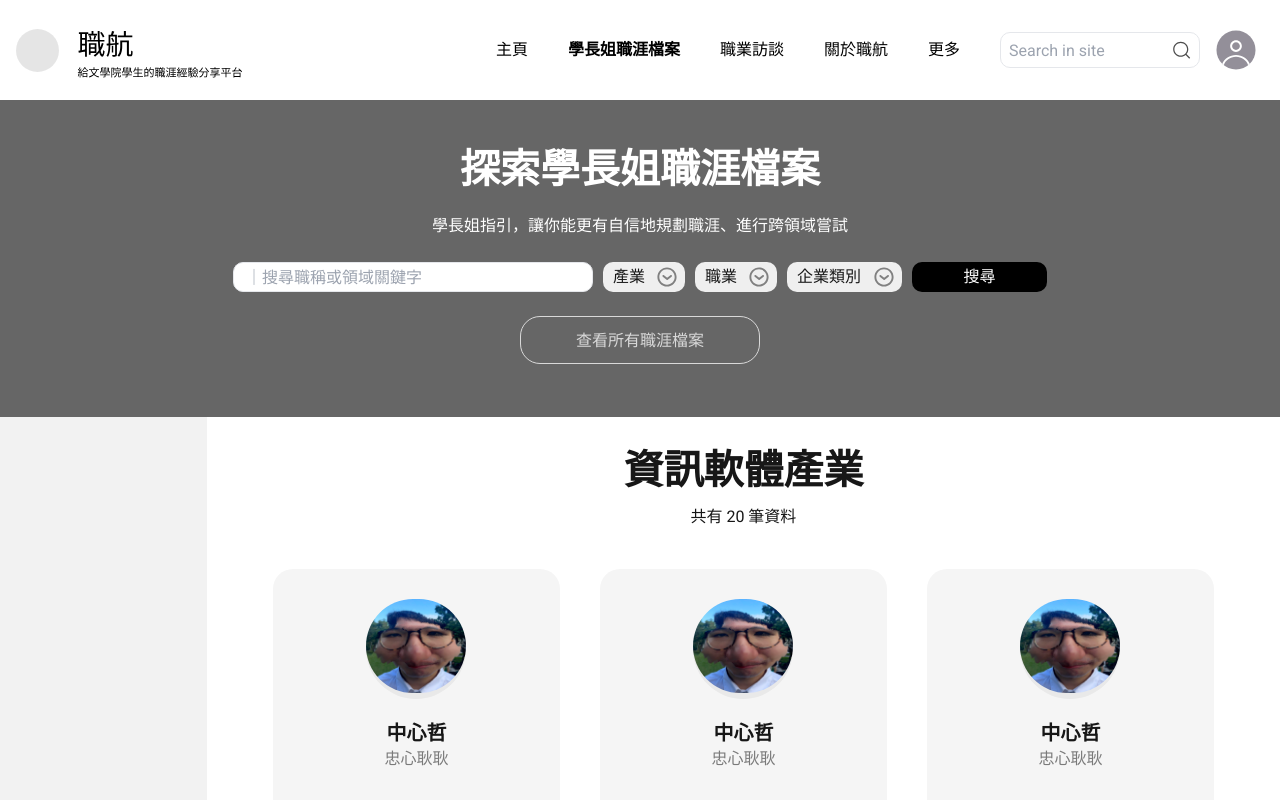
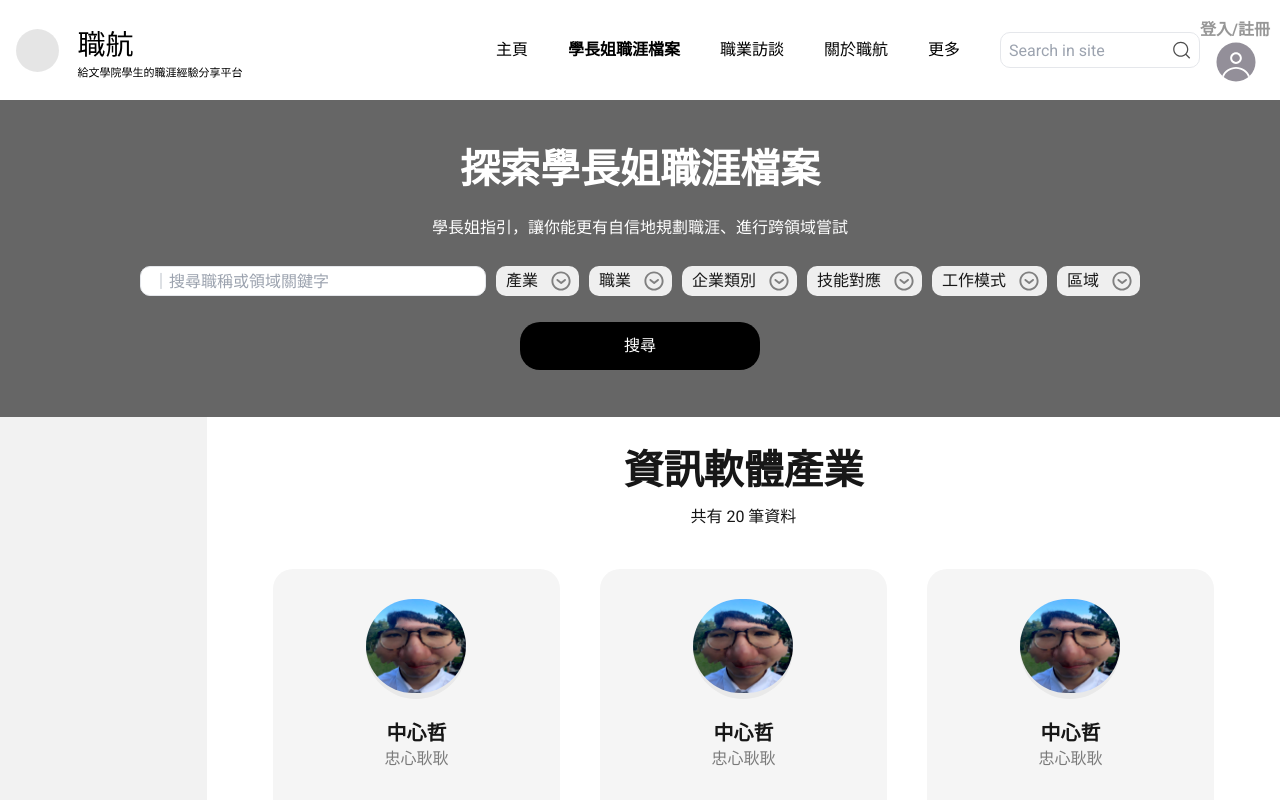
Before and after one commit to Sam-was-hereeee/career-nav, a Next.js app in the folder career-nav/: page /careerProfile in a window 1280 px wide. Shown: the top 800 px of the page. Built offline with nearby package versions, Linux system fonts and the light colour scheme.

Commit message:
UI update

```diff
--- a/career-nav/app/careerProfile/page.tsx
+++ b/career-nav/app/careerProfile/page.tsx
@@ -1,17 +1,17 @@
 import React from "react";
 import NaviBar from "../component/NaviBar/NaviBar";
-import ExploreProfile from "../component/ExploreProfile/ExploreProfile";
 import SideBar from "../component/SideBar/SideBar";
 import WishBox from "../component/WishBox/WishBox";
 import Footer from "../component/Footer/Footer";
 import SearchResult from "../component/SearchResult/SearchResult";
+import SearchProfile from "../component/SearchProfile/SearchProfile";
 
 const CareerProfilePage = () => {
   return (
     <div>
       <NaviBar currentPage={1} />
       <div className="w-full h-[100px] min-h-[100px]" />
-      <ExploreProfile />
+      <SearchProfile />
       <div className="flex w-full h-[1850px]">
         <SideBar />
         <SearchResult />
--- a/career-nav/app/component/ExploreProfile/ExploreProfile.tsx
+++ b/career-nav/app/component/ExploreProfile/ExploreProfile.tsx
@@ -9,7 +9,7 @@ const ExploreProfile = () => {
       <p className="text-base font-normal text-white">
         學長姐指引，讓你能更有自信地規劃職涯、進行跨領域嘗試
       </p>
-      <SearchBar></SearchBar>
+      <SearchBar />
       <Link
         className="w-[240px] h-[48px] bg-white/0 hover:bg-white/20 transition-all duration-300 ease-in text-[#D9D9D9] text-center border-[1px] border-[#D9D9D9] rounded-[20px] p-[12px]"
         href="/careerProfile"
--- a/career-nav/app/component/ExploreProfile/SearchBar/SearchBar.tsx
+++ b/career-nav/app/component/ExploreProfile/SearchBar/SearchBar.tsx
@@ -1,7 +1,7 @@
 "use client";
 
 import React from "react";
-import style from "/SearchBar.module.css";
+import TagSelect from "../../TagSelect/TagSelect";
 
 const SearchBar = () => {
   return (
@@ -13,63 +13,15 @@ const SearchBar = () => {
         type="text"
         placeholder="｜搜尋職稱或領域關鍵字"
       />
-      <label
-        className="flex relative w-[82px] h-[30px] items-center"
-        htmlFor="industry"
-      >
-        <select
-          name="industry"
-          id="industry"
-          className="w-[82px] h-[30px] rounded-[10px] px-[10px] py-[3px] appearance-none"
-          defaultValue={"default"}
-        >
-          <option value="default" disabled>
-            產業
-          </option>
-        </select>
-        <img
-          className="absolute w-6 h-6 right-[6px]"
-          src="/ExploreProfile/selectArrow.svg"
-        />
-      </label>
-      <label
-        className="flex relative w-[82px] h-[30px] items-center"
-        htmlFor="career"
-      >
-        <select
-          name="career"
-          id="career"
-          className="w-[82px] h-[30px] rounded-[10px] px-[10px] py-[3px] appearance-none"
-          defaultValue={"default"}
-        >
-          <option value="default" disabled>
-            職業
-          </option>
-        </select>
-        <img
-          className="absolute w-6 h-6 right-[6px]"
-          src="/ExploreProfile/selectArrow.svg"
-        />
-      </label>
-      <label
-        className="flex relative w-[115px] h-[30px] items-center"
-        htmlFor="corpType"
-      >
-        <select
-          name="corpType"
-          id="corpType"
-          className="w-[115px] h-[30px] rounded-[10px] px-[10px] py-[3px] appearance-none"
-          defaultValue={"default"}
-        >
-          <option value="default" disabled>
-            企業類別
-          </option>
-        </select>
-        <img
-          className="absolute w-6 h-6 right-[6px]"
-          src="/ExploreProfile/selectArrow.svg"
-        />
-      </label>
+      <TagSelect id="industry" option={["test"]} opValue={["test"]}>
+        產業
+      </TagSelect>
+      <TagSelect id="career" option={[]} opValue={[]}>
+        職業
+      </TagSelect>
+      <TagSelect id="corpType" option={[]} opValue={[]}>
+        企業類別
+      </TagSelect>
       <button className="min-w-[135px] min-h-[30px] rounded-[10px] text-center text-white bg-black hover:bg-white/20 transition-all duration-300 ease-in">
         搜尋
       </button>
--- a/career-nav/app/component/NaviBar/AccountBtn/AccountBtn.tsx
+++ b/career-nav/app/component/NaviBar/AccountBtn/AccountBtn.tsx
@@ -1,9 +1,24 @@
 "use client";
 
+import Link from "next/link";
 import React from "react";
 
-const AccountBtn = () => {
+interface Props {
+  currentPage: number;
+}
+
+const AccountBtn = ({ currentPage }: Props) => {
   return (
+    <div>
+      <Link
+        className={
+          "text-base font-bold hover:text-black transition-all duration-200 ease-in" +
+          (currentPage === 5 ? " text-black" : " text-[#979797]")
+        }
+        href="/login"
+      >
+        登入/註冊
+      </Link>
       <div
         className="w-[40px] h-[40px] rounded-full ml-4 mr-6"
         onClick={() => {
@@ -12,6 +27,7 @@ const AccountBtn = () => {
       >
         <img className="w-full h-full" src="/NaviBar/avatar.svg" />
       </div>
+    </div>
   );
 };
 
--- a/career-nav/app/component/NaviBar/NaviBar.tsx
+++ b/career-nav/app/component/NaviBar/NaviBar.tsx
@@ -4,7 +4,7 @@ import SearchBar from "./SearchBar/SearchBar";
 import AccountBtn from "./AccountBtn/AccountBtn";
 
 interface Props {
-  currentPage: number; //0、1、2、3、4 將目前所在頁面的navigation文字功能取消並加粗體
+  currentPage: number; //0、1、2、3、4、5(login/register) 將目前所在頁面的navigation文字功能取消並加粗體
 }
 
 const NaviBar = ({ currentPage }: Props) => {
@@ -41,7 +41,7 @@ const NaviBar = ({ currentPage }: Props) => {
           ))}
           <SearchBar></SearchBar>
         </div>
-        <AccountBtn></AccountBtn>
+        <AccountBtn currentPage={currentPage} />
       </div>
     </div>
   );
--- /dev/null
+++ b/career-nav/app/component/SearchProfile/SearchBar/SearchBar.tsx
@@ -0,0 +1,43 @@
+"use client";
+
+import React from "react";
+import TagSelect from "../../TagSelect/TagSelect";
+
+const SearchBar = () => {
+  return (
+    <>
+      <div className="flex w-full h-[50px] p-[10px] gap-[10px] items-center justify-center">
+        <input
+          name="keyword"
+          id="keyword"
+          className="w-[360px] h-[30px] border-[1px] rounded-[10px] px-[12px] py-[8px]"
+          type="text"
+          placeholder="｜搜尋職稱或領域關鍵字"
+        />
+        <TagSelect id="industry" option={["test"]} opValue={["test"]}>
+          產業
+        </TagSelect>
+        <TagSelect id="career" option={[]} opValue={[]}>
+          職業
+        </TagSelect>
+        <TagSelect id="corpType" option={[]} opValue={[]}>
+          企業類別
+        </TagSelect>
+        <TagSelect id="skill" option={[]} opValue={[]}>
+          技能對應
+        </TagSelect>
+        <TagSelect id="workMode" option={[]} opValue={[]}>
+          工作模式
+        </TagSelect>
+        <TagSelect id="region" option={[]} opValue={[]}>
+          區域
+        </TagSelect>
+      </div>
+      <button className="w-[240px] h-[48px] rounded-[20px] p-[12px] text-center text-white bg-black hover:bg-white/20 transition-all duration-300 ease-in">
+        搜尋
+      </button>
+    </>
+  );
+};
+
+export default SearchBar;
--- /dev/null
+++ b/career-nav/app/component/SearchProfile/SearchProfile.tsx
@@ -0,0 +1,16 @@
+import React from "react";
+import SearchBar from "./SearchBar/SearchBar";
+
+const SearchProfile = () => {
+  return (
+    <div className="flex flex-col w-full h-[317px] bg-black/60 px-[130px] py-[40px] gap-[16px] items-center text-nowrap">
+      <h1 className="text-[40px] font-bold text-white">探索學長姐職涯檔案</h1>
+      <p className="text-base font-normal text-white">
+        學長姐指引，讓你能更有自信地規劃職涯、進行跨領域嘗試
+      </p>
+      <SearchBar />
+    </div>
+  );
+};
+
+export default SearchProfile;
--- /dev/null
+++ b/career-nav/app/component/TagSelect/TagSelect.tsx
@@ -0,0 +1,36 @@
+import React from "react";
+
+interface Props {
+  id: string;
+  option: string[];
+  opValue: string[];
+  children: string; //defaultOption
+}
+
+const TagSelect = ({ id, option, opValue, children }: Props) => {
+  return (
+    <label className="flex relative h-[30px] items-center" htmlFor={id}>
+      <select
+        name={id}
+        id={id}
+        className="h-[30px] rounded-[10px] pl-[10px] pr-[40px] py-[3px] appearance-none"
+        defaultValue={"default"}
+      >
+        <option value="default" disabled>
+          {children}
+        </option>
+        {option.map((option, index) => (
+          <option key={index} value={opValue[index]}>
+            {option}
+          </option>
+        ))}
+      </select>
+      <img
+        className="absolute w-6 h-6 right-[6px] pointer-events-none"
+        src="/ExploreProfile/selectArrow.svg"
+      />
+    </label>
+  );
+};
+
+export default TagSelect;
--- /dev/null
+++ b/career-nav/app/login/page.tsx
@@ -0,0 +1,12 @@
+import React from "react";
+import NaviBar from "../component/NaviBar/NaviBar";
+
+const loginPage = () => {
+  return (
+    <div>
+      <NaviBar currentPage={5} />
+    </div>
+  );
+};
+
+export default loginPage;
--- /dev/null
+++ b/career-nav/app/register/page.tsx
@@ -0,0 +1,7 @@
+import React from "react";
+
+const registerPage = () => {
+  return <div>registerPage</div>;
+};
+
+export default registerPage;
```
Also changed, not shown: career-nav/app/component/NaviBar/AccountBtn/ss.tsx (deleted). Lines whose indentation alone changed are shown as unchanged.
